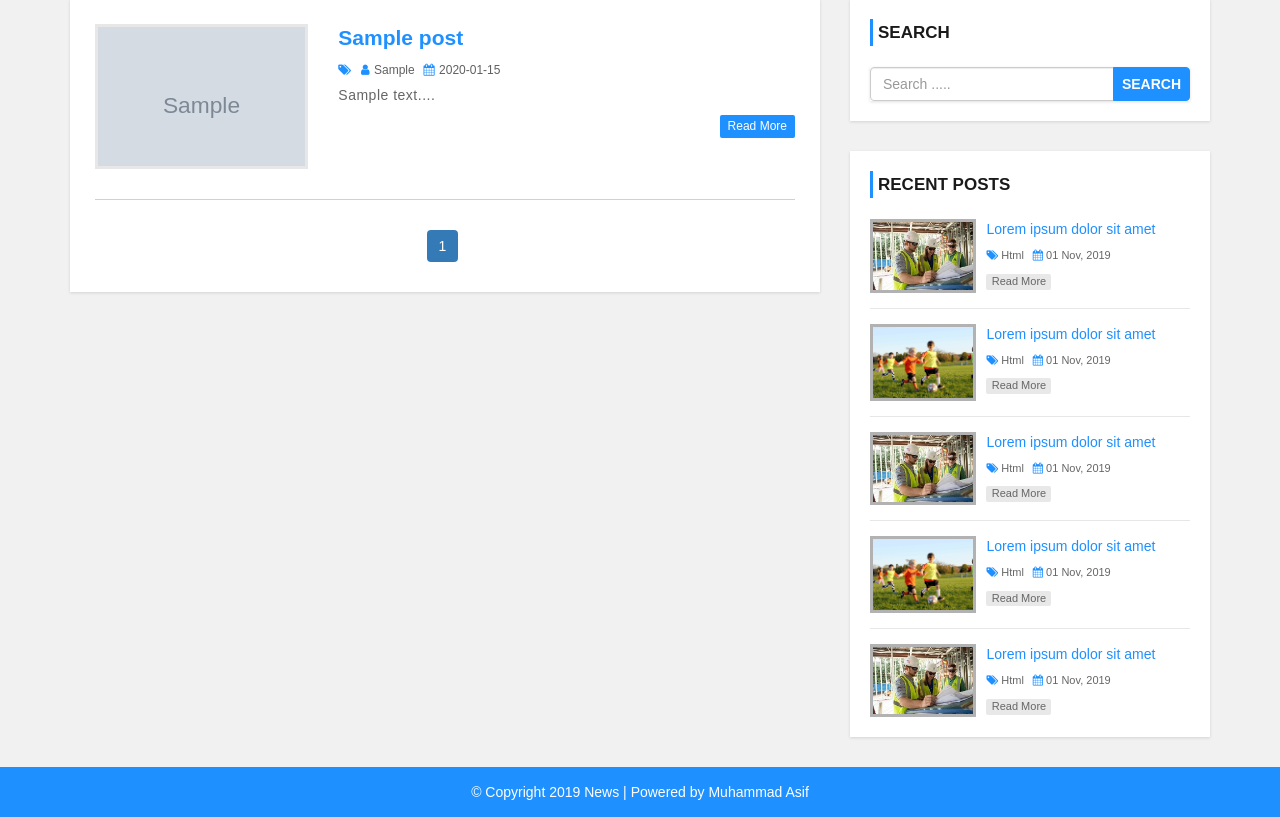
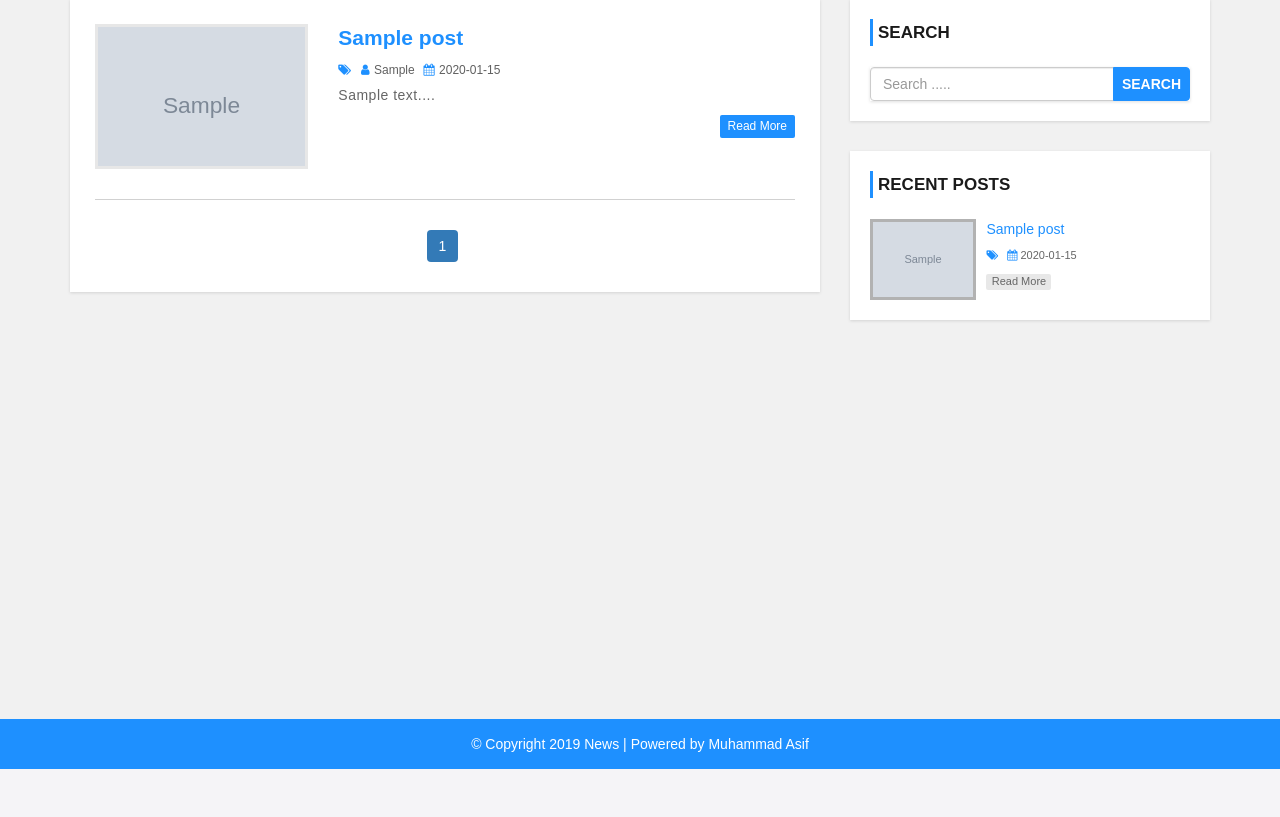
Before and after one commit to Mohammad-Asif-Web/news-blog-site, a PHP site: page /news-blog-site/ in a window 1280 px wide. Shown: the part 170-987 px from the top of the page. After the commit the page ends 939 px from the top, so only its background shows below. Run offline with PHP 8.4, Linux system fonts and the light colour scheme; tables that the repository leaves empty hold one stand-in row (values such as "Sample post"); grey boxes marked "Sample" are stand-in pictures.

Commit message:
sidebar file backend code added

```diff
--- a/sidebar.php
+++ b/sidebar.php
@@ -15,91 +15,39 @@
     <!-- recent posts box -->
     <div class="recent-post-container">
         <h4>Recent Posts</h4>
+        <?php
+        include "config.php";
+        $limit = 4;
+
+        $sql = "SELECT post.post_id, post.title,
+        post.category, post.post_img,post.post_date,
+        category.category_name FROM post
+        LEFT JOIN category ON post.category = category.category_id
+        ORDER BY post.post_id DESC LIMIT {$limit} ";
+
+        $result = mysqli_query($con, $sql) or die("Query Failed");
+        if(mysqli_num_rows($result) > 0) {
+            while($row = mysqli_fetch_assoc($result)){
+        ?>
         <div class="recent-post">
-            <a class="post-img" href="">
-                <img src="images/post-format.jpg" alt=""/>
-            </a>
+        <a class="post-img" href="single.php?id=<?php echo $row['post_id'] ?>"><img src="admin/upload/<?php echo $row['post_img'] ?>" alt="<?php echo $row['post_img'] ?>"/></a>
             <div class="post-content">
-                <h5><a href="single.php">Lorem ipsum dolor sit amet</a></h5>
+                <h5><a href='single.php?id=<?php echo $row['post_id'] ?>'><?php echo $row['title'] ?></a></h5>
                 <span>
                     <i class="fa fa-tags" aria-hidden="true"></i>
-                    <a href='category.php'>Html</a>
+                    <a href='category.php?cat_id=<?php echo $row['category'] ?>'><?php echo $row['category_name'] ?></a>
                 </span>
                 <span>
                     <i class="fa fa-calendar" aria-hidden="true"></i>
-                    01 Nov, 2019
+                    <?php echo $row['post_date'] ?>
                 </span>
-                <a class="read-more" href="single.php">read more</a>
+                <a class='read-more' href='single.php?id=<?php echo $row['post_id'] ?>'>read more</a>
             </div>
         </div>
-        <div class="recent-post">
-            <a class="post-img" href="">
-                <img src="images/post_1.jpg" alt=""/>
-            </a>
-            <div class="post-content">
-                <h5><a href="single.php">Lorem ipsum dolor sit amet</a></h5>
-                <span>
-                    <i class="fa fa-tags" aria-hidden="true"></i>
-                    <a href='category.php'>Html</a>
-                </span>
-                <span>
-                    <i class="fa fa-calendar" aria-hidden="true"></i>
-                    01 Nov, 2019
-                </span>
-                <a class="read-more" href="single.php">read more</a>
-            </div>
-        </div>
-        <div class="recent-post">
-            <a class="post-img" href="">
-                <img src="images/post-format.jpg" alt=""/>
-            </a>
-            <div class="post-content">
-                <h5><a href="single.php">Lorem ipsum dolor sit amet</a></h5>
-                <span>
-                    <i class="fa fa-tags" aria-hidden="true"></i>
-                    <a href='category.php'>Html</a>
-                </span>
-                <span>
-                    <i class="fa fa-calendar" aria-hidden="true"></i>
-                    01 Nov, 2019
-                </span>
-                <a class="read-more" href="single.php">read more</a>
-            </div>
-        </div>
-        <div class="recent-post">
-            <a class="post-img" href="">
-                <img src="images/post_1.jpg" alt=""/>
-            </a>
-            <div class="post-content">
-                <h5><a href="single.php">Lorem ipsum dolor sit amet</a></h5>
-                <span>
-                    <i class="fa fa-tags" aria-hidden="true"></i>
-                    <a href='category.php'>Html</a>
-                </span>
-                <span>
-                    <i class="fa fa-calendar" aria-hidden="true"></i>
-                    01 Nov, 2019
-                </span>
-                <a class="read-more" href="single.php">read more</a>
-            </div>
-        </div>
-        <div class="recent-post">
-            <a class="post-img" href="">
-                <img src="images/post-format.jpg" alt=""/>
-            </a>
-            <div class="post-content">
-                <h5><a href="single.php">Lorem ipsum dolor sit amet</a></h5>
-                <span>
-                    <i class="fa fa-tags" aria-hidden="true"></i>
-                    <a href='category.php'>Html</a>
-                </span>
-                <span>
-                    <i class="fa fa-calendar" aria-hidden="true"></i>
-                    01 Nov, 2019
-                </span>
-                <a class="read-more" href="single.php">read more</a>
-            </div>
-        </div>
+        <?php
+            }
+        }
+        ?>
     </div>
     <!-- /recent posts box -->
 </div>
```
